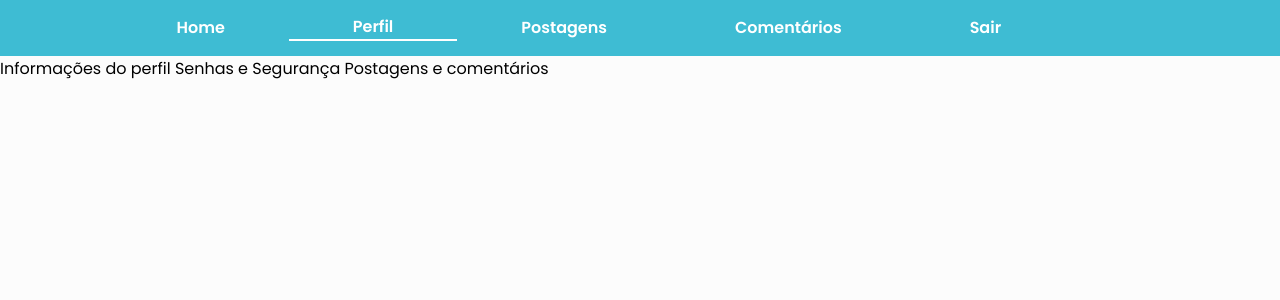
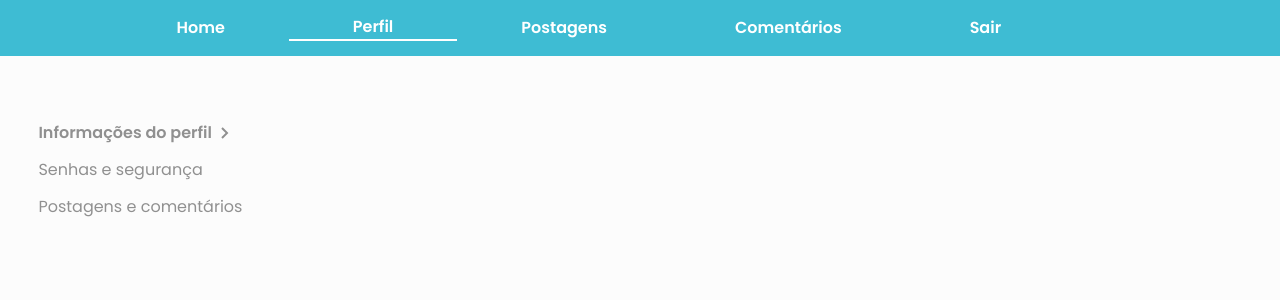
Before and after one commit to stack-over-code-atlantico/supermercadosq-fe, a React (Vite) app in the folder supermercadosq/: page /login/profile in a window 1280 px wide. Shown: the top 300 px of the page. Built offline with nearby package versions, Linux system fonts and the light colour scheme.

Commit message:
Feat: criado sidebar

```diff
--- a/supermercadosq/src/components/MenuBar/MenuBar.jsx
+++ /dev/null
@@ -1,11 +0,0 @@
-import React from 'react';
-
-export default function MenuBar() {
-  return (
-     <>
-      Informações do perfil
-      Senhas e Segurança
-      Postagens e comentários
-     </>
-  );
-}
--- a/supermercadosq/src/components/PasswordSecurity/PasswordSecurity.jsx
+++ b/supermercadosq/src/components/PasswordSecurity/PasswordSecurity.jsx
@@ -1,9 +1,13 @@
 import React from 'react';
+import { SideLink } from './styles'
+
 
 export default function PasswordSecurity() {
   return (
      <>
-
+      <SideLink to='/login/profile/teste3'>
+        Senhas e segurança
+      </SideLink>
      </>
   );
 }
--- /dev/null
+++ b/supermercadosq/src/components/PasswordSecurity/styles.jsx
@@ -0,0 +1,11 @@
+import styled from 'styled-components';
+import { Link } from 'react-router-dom';
+
+export const SideLink = styled(Link)`
+  text-decoration: none;
+  color: rgba(144, 144, 144, 1);
+  margin-top: 1%;
+  &:hover {
+    font-weight: bold;
+  }
+`;
--- a/supermercadosq/src/components/PostComments/PostComments.jsx
+++ b/supermercadosq/src/components/PostComments/PostComments.jsx
@@ -1,9 +1,12 @@
 import React from 'react';
+import { SideLink } from './styles'
 
 export default function PostComments() {
   return (
      <>
-
+      <SideLink to='/login/profile/teste2'>
+        Postagens e comentários
+      </SideLink>
      </>
   );
 }
--- /dev/null
+++ b/supermercadosq/src/components/PostComments/styles.jsx
@@ -0,0 +1,11 @@
+import styled from 'styled-components';
+import { Link } from 'react-router-dom';
+
+export const SideLink = styled(Link)`
+  text-decoration: none;
+  margin-top: 1%;
+  color: rgba(144, 144, 144, 1);
+  &:hover {
+    font-weight: bold;
+  }
+`;
--- a/supermercadosq/src/components/ProfileInformation/ProfileInformation.jsx
+++ b/supermercadosq/src/components/ProfileInformation/ProfileInformation.jsx
@@ -1,9 +1,17 @@
 import React from 'react';
+import { SideLink } from './styles';
+import { BiChevronRight } from 'react-icons/bi';
 
 export default function ProfileInformation() {
   return (
      <>
 
+      <SideLink to='/login/profile' >
+        <div style={{ display: 'flex', alignItems: 'center'}}>
+          Informações do perfil
+          <BiChevronRight size='1.5rem' />
+        </div>
+      </SideLink>
      </>
   );
 }
--- /dev/null
+++ b/supermercadosq/src/components/ProfileInformation/styles.jsx
@@ -0,0 +1,14 @@
+import styled from 'styled-components';
+import { Link } from 'react-router-dom';
+
+export const SideLink = styled(Link)`
+  text-decoration: none;
+  color: rgba(144, 144, 144, 1);
+  font-weight: bold;
+
+  .icone {
+    font-size: 2rem;
+
+  }
+
+`;
--- /dev/null
+++ b/supermercadosq/src/components/SideBar/SideBar.jsx
@@ -0,0 +1,15 @@
+import React from 'react';
+import { SideBarContainer } from './styles'
+import InformacoesPerfil from '../../components/ProfileInformation/ProfileInformation';
+import SenhasSegurança from '../../components/PasswordSecurity/PasswordSecurity';
+import PostagensComentarios from '../../components/PostComments/PostComments';
+
+export default function SideBar() {
+  return (
+    <SideBarContainer>
+      <InformacoesPerfil />
+      <SenhasSegurança />
+      <PostagensComentarios />
+    </SideBarContainer>
+  );
+}
--- /dev/null
+++ b/supermercadosq/src/components/SideBar/styles.jsx
@@ -0,0 +1,7 @@
+import styled from 'styled-components';
+
+export const SideBarContainer = styled.div`
+  margin: 5% 3%;
+  display: flex;
+  flex-direction: column;
+`;
--- a/supermercadosq/src/pages/Profile/Profile.jsx
+++ b/supermercadosq/src/pages/Profile/Profile.jsx
@@ -1,19 +1,14 @@
 import React from 'react';
 import Routes from '../../Routes/AppRoutes';
 import NavBar from '../../components/NavBarSecond/NavBarSecond';
-import MenuBar from '../../components/MenuBar/MenuBar';
-import InformacoesPerfil from '../../components/ProfileInformation/ProfileInformation';
-import SenhasSegurança from '../../components/PasswordSecurity/PasswordSecurity';
-import PostagensComentarios from '../../components/PostComments/PostComments';
+import SideBar from '../../components/SideBar/SideBar';
+
 
 export default function Profile() {
    return (
       <>
         <NavBar />
-        <MenuBar />
-        <InformacoesPerfil />
-        <SenhasSegurança />
-        <PostagensComentarios />
+        <SideBar />
       </>
    );
 }
```
Also changed, not shown: 2 other files (tests, documents, lock files or other folders).
